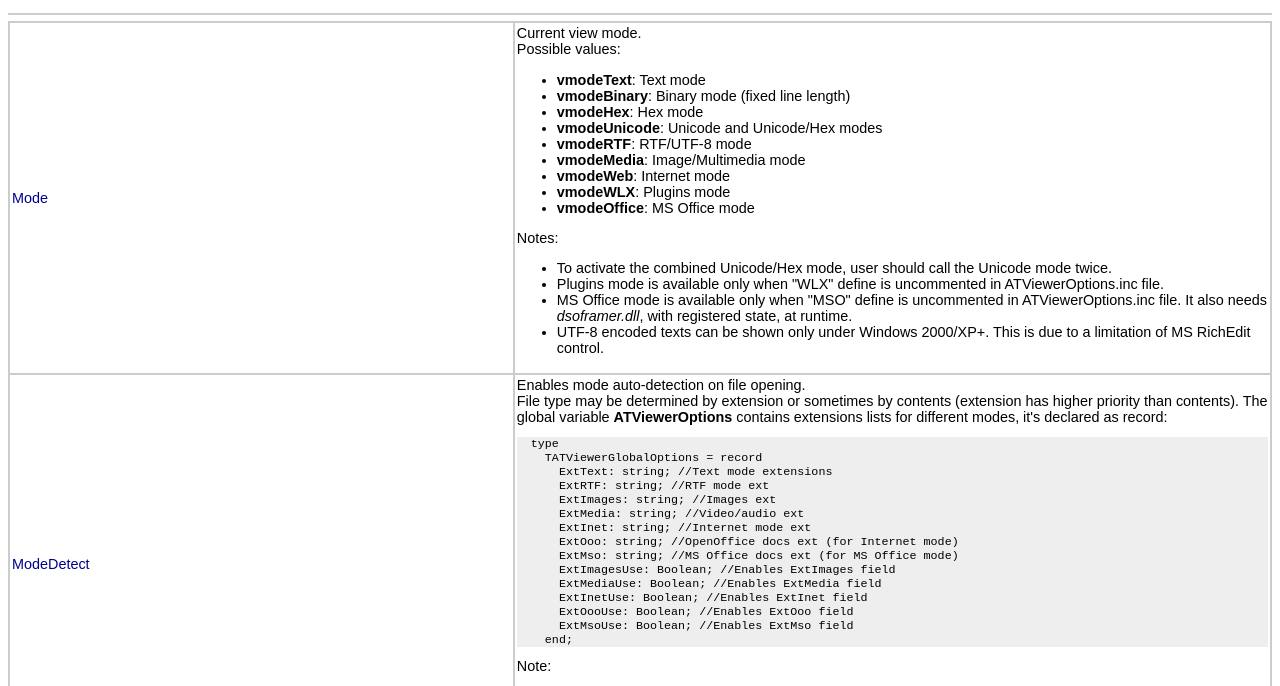
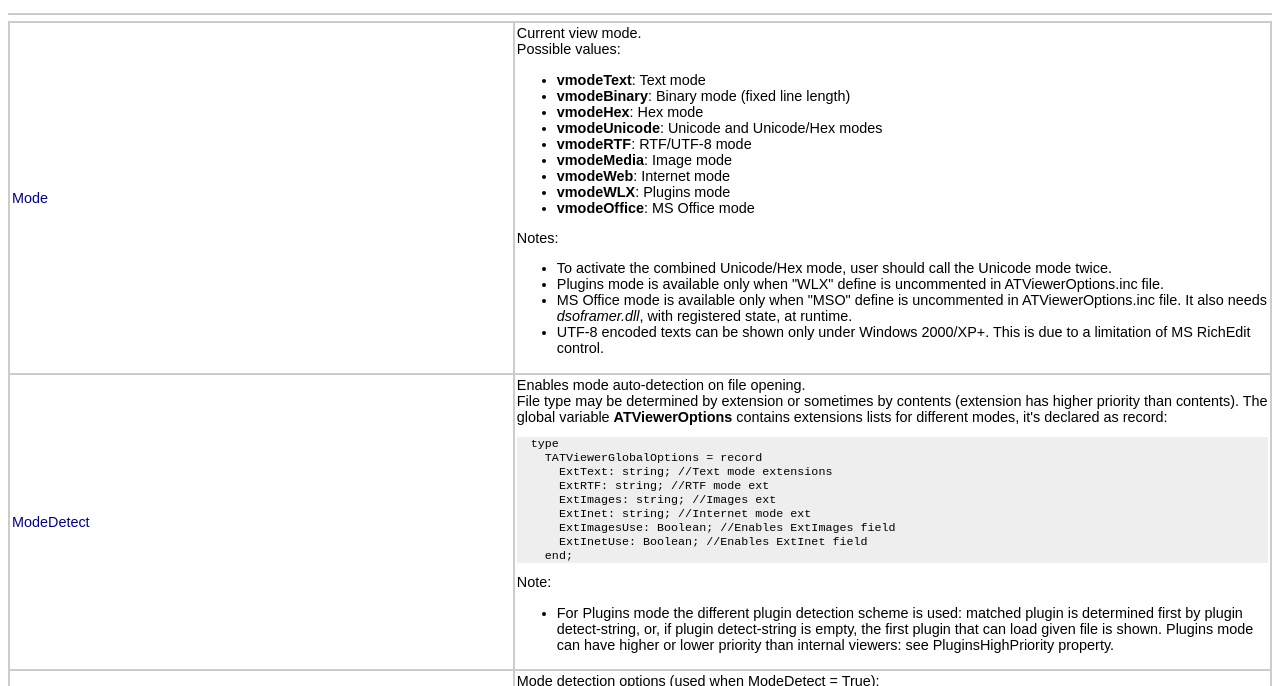
Before and after one commit to Alexey-T/ATViewer, a plain HTML site: page Help/ATViewer/Usage Properties.html in a window 1280 px wide. Shown: the part 34-720 px from the top of the page. Drawn offline with Linux system fonts and the light colour scheme.

Commit message:
cleanup docs

```diff
--- a/Help/ATViewer/Usage Properties.html
+++ b/Help/ATViewer/Usage Properties.html
@@ -22,7 +22,7 @@
       <li><b>vmodeHex</b>: Hex mode</li>
       <li><b>vmodeUnicode</b>: Unicode and Unicode/Hex modes</li>
       <li><b>vmodeRTF</b>: RTF/UTF-8 mode</li>
-      <li><b>vmodeMedia</b>: Image/Multimedia mode</li>
+      <li><b>vmodeMedia</b>: Image mode</li>
       <li><b>vmodeWeb</b>: Internet mode</li>
       <li><b>vmodeWLX</b>: Plugins mode</li>
       <li><b>vmodeOffice</b>: MS Office mode</li>
@@ -50,15 +50,9 @@
       ExtText: string; //Text mode extensions
       ExtRTF: string; //RTF mode ext
       ExtImages: string; //Images ext
-      ExtMedia: string; //Video/audio ext
       ExtInet: string; //Internet mode ext
-      ExtOoo: string; //OpenOffice docs ext (for Internet mode)
-      ExtMso: string; //MS Office docs ext (for MS Office mode)
       ExtImagesUse: Boolean; //Enables ExtImages field
-      ExtMediaUse: Boolean; //Enables ExtMedia field
       ExtInetUse: Boolean; //Enables ExtInet field
-      ExtOooUse: Boolean; //Enables ExtOoo field
-      ExtMsoUse: Boolean; //Enables ExtMso field
     end;
 </pre>
      Note:<br>
```
Also changed, not shown: Help/ATViewer/History.html (+3 -1 lines).
